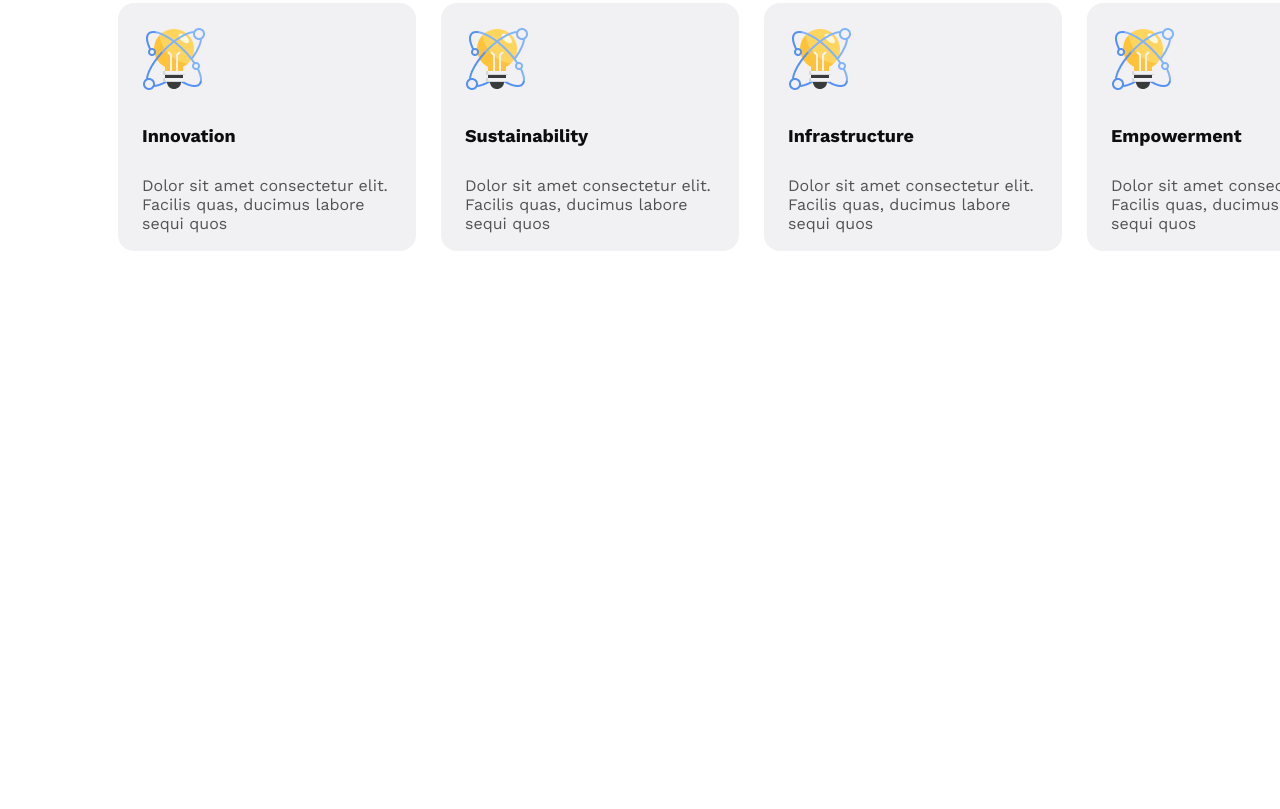
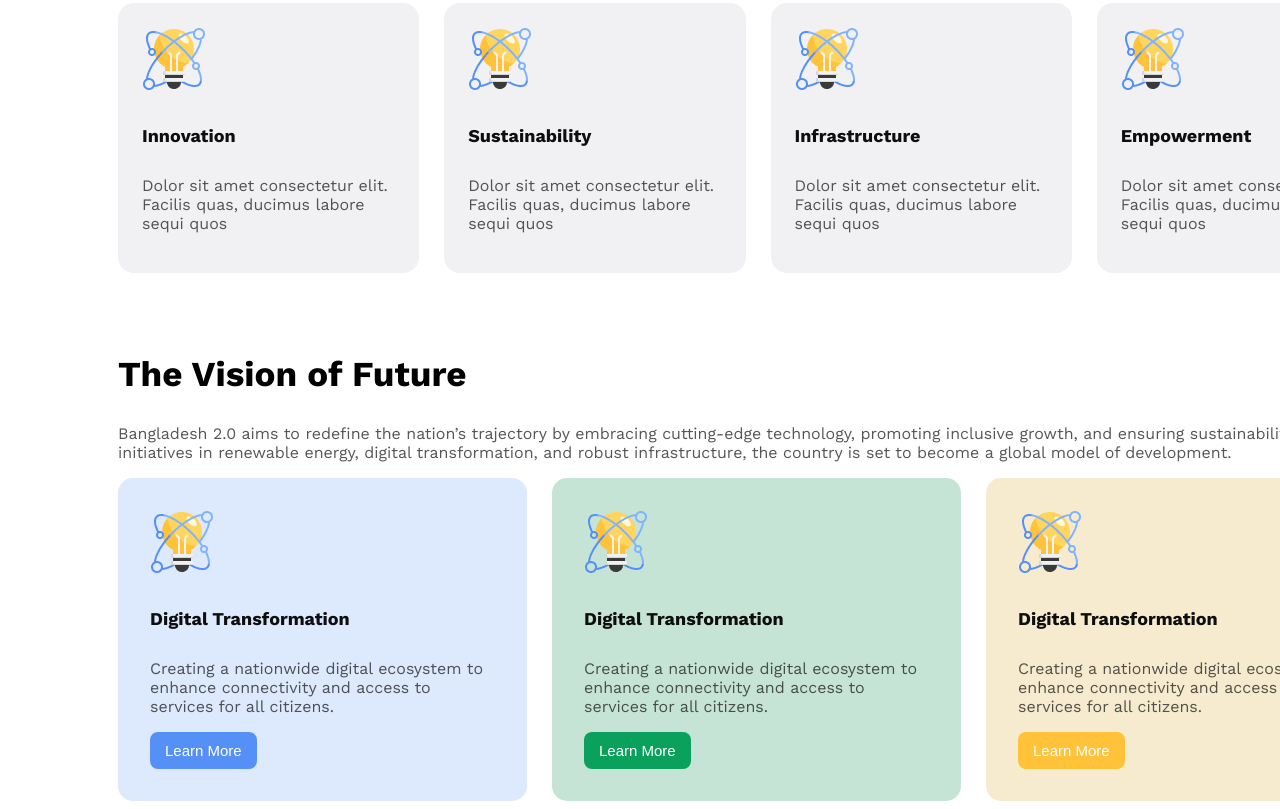
Before and after one commit to abirjuboraj201/b11-asign1, a plain HTML site: page index.html in a window 1280 px wide. Shown: the part 804-1613 px from the top of the page. Before the commit the page ends 1063 px from the top, so only its background shows below. Drawn offline with nearby package versions, Linux system fonts and the light colour scheme.

Commit message:
added vission section

```diff
--- a/index.html
+++ b/index.html
@@ -35,7 +35,7 @@
 
     <main>
         <section class="sec-pillers">
-            <h2 class="sec-pillers-heading">Pillars of "Bangladesh"</h2>
+            <h2 class="sec-heading">Pillars of "Bangladesh"</h2>
             <div class="piller-container">
                 <div class="piller">
                     <img src="assets/card-icon.png" alt="">
@@ -63,7 +63,35 @@
 
         </section>
 
+        <section class="sec-vission">
+            <h2 class="sec-heading">The Vision of Future</h2>
+            <p class="sec-description">Bangladesh 2.0 aims to redefine the nation’s trajectory by embracing cutting-edge technology, promoting inclusive growth, and ensuring sustainability. With initiatives in renewable energy, digital transformation, and robust infrastructure, the country is set to become a global model of development.</p>
 
+            <div class="vission-container">
+                <div class="vission vis-back-color-b">
+                    <img src="assets/card-icon.png" alt="">
+                    <h5 class="vis-title">Digital Transformation</h5>
+                    <p class="vis-description">Creating a nationwide digital ecosystem to enhance connectivity and access to services for all citizens.</p>
+                    <button class="btn-primary btn-color-b">Learn More</button>
+
+                </div>
+                <div class="vission vis-back-color-g">
+                    <img src="assets/card-icon.png" alt="">
+                    <h5 class="vis-title">Digital Transformation</h5>
+                    <p class="vis-description">Creating a nationwide digital ecosystem to enhance connectivity and access to services for all citizens.</p>
+                    <button class="btn-primary btn-color-g">Learn More</button>
+
+                </div>
+                <div class="vission vis-back-color-o">
+                    <img src="assets/card-icon.png" alt="">
+                    <h5 class="vis-title">Digital Transformation</h5>
+                    <p class="vis-description">Creating a nationwide digital ecosystem to enhance connectivity and access to services for all citizens.</p>
+                    <button class="btn-primary btn-color-o">Learn More</button>
+
+                </div>
+            </div>
+
+        </section>
     </main>
 
     <footer>
--- a/styles/styles.css
+++ b/styles/styles.css
@@ -74,19 +74,18 @@ main{
     margin-left: 110px;
 }
 .sec-piller{
-    width: 1280px;
-    height: 325px;
+    /* width: 1280px;
+    height: 325px; */
     margin: 80px 160px;
     gap: 5px;
 }
-.sec-pillers-heading{
+.sec-heading{
     font-weight: bold;
     font-size: 35px;
 }
 
 .piller{
-    width: 250px;
-    height: 200px;
+    width: 260px;
     background-color: #F1F1F3;
     padding: 24px;
     border-radius: 16px;
@@ -104,3 +103,56 @@ main{
     display: flex;
     gap: 25px;
 }
+.sec-vission{
+    margin-top: 80px;
+}
+.sec-description{
+    font-size: 16px;
+    color: rgba(14, 14, 14, 0.7);
+}
+.vission-container{
+    display: flex;
+    gap: 25px;
+}
+
+.btn-color-b{
+   background-color: #5490F5;
+}
+.btn-color-g{
+    background-color: #09A15C;
+}
+.btn-color-o{
+    background-color: #FFC239;
+}
+
+.vis-back-color-b{
+    background-color: rgba(84, 144, 245, 0.2);
+}
+.vis-back-color-g{
+    background-color: #C6E4D6;
+}
+.vis-back-color-o{
+    background-color: #F7EBCF;
+}
+.vission{
+    width: 345px;
+    padding: 32px;
+    border-radius: 15px;
+}
+.vis-title{
+    font-weight: bold;
+    font-size: 18px;
+    color: #0E0E0E;
+}
+.vis-description{
+    font-size: 16px;
+    color: rgba(14, 14, 14, 0.7);
+}
+.btn-primary{
+    padding: 10px 15px;
+    font-weight: 800px;
+    font-size: 15px;
+    color: white;
+    border: none;
+    border-radius: 8px;
+}
```
